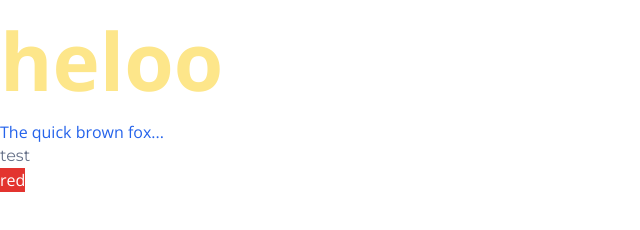
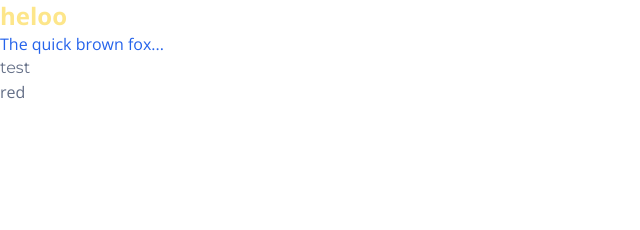
Before and after one commit to LpInfotech/Core_tailwind, a website: page assets/index.html in a window 1280 px wide. Shown: the whole page, without its empty margins (0-640 px from the left). Drawn offline with nearby package versions, Linux system fonts and the light colour scheme.

Commit message:
core_tailwind

```diff
--- a/assets/index.html
+++ b/assets/index.html
@@ -8,7 +8,7 @@
     <link rel="stylesheet" href="./css/main.css">
 </head>
 <body>
-    <h1 class="font-bold  text-amber-200">heloo</h1>
+    <h3 class="font-bold  text-amber-200">heloo</h3>
     <p class="text-blue-600/100">The quick brown fox...</p>
     <div class="color">
         <div class="font-montserrat">test</div>
--- a/src/base/style.css
+++ b/src/base/style.css
@@ -16,19 +16,46 @@
     /* ========= variables ============ */
 
     :root {
-        --orange-color: #FE8464;
+        --faded-orange-color: #FE8464;
         --gray-color: #646F87;
         --black-color: #293651;
         --font-family-open-sans: "Open Sans", sans-serif;
         --font-family-montserrat-sans: "Montserrat", sans-serif;
         --btn-color: linear-gradient(to right, #fe8464 0%, #fe6e9a 50%, #fe8464 100%);
         --outline-btn-color: rgba(100, 111, 135, 0.4);
+        --box-shodow-xsm:0px 3px 6px 0px rgb(112 112 112 / 44%);
+        --box-shadow-sm:0px 3px 26px 0px rgb(112 112 112 / 34%);
+        --box-shadow-lg:rgba(100, 111, 135, 0.4);
+        --box-shadow-xlg:0px 5px 26px 0px rgb(100 111 135 / 30%);
     }
 
     body{
         color:var(--gray-color);
+        @apply text-base font-normal;
     }
 
+    h1{
+    @apply text-4xl;
+    }
 
+    h2{
+    @apply text-3xl;
+    }
+
+    h3{
+    @apply text-2xl;
+    }
+
+    h4{
+    @apply text-xl;
+    }
+
+    h5{
+    @apply text-lg;
+    }
+
+    h6{
+    @apply text-base;
+    }
 
 }
--- a/tailwind.config.js
+++ b/tailwind.config.js
@@ -1,61 +1,12 @@
-const plugin = require('tailwindcss/plugin')
 module.exports = {
   theme: {
     extend: {
       fontFamily: {
-        'sans': ['"Open Sans", sans-serif'],
+        'sans': '"Open Sans", sans-serif',
         montserrat: '"Montserrat", sans-serif',
       }
     },
-    fontSize: {
-      'xs': '.75rem',
-      'sm': '.875rem',
-      'tiny': '.875rem',
-      'base': '1rem',
-      'lg': '1.125rem',
-      'xl': '1.375rem',
-      '2xl': '1.563rem',
-      '3xl': '1.875rem',
-      '4xl': '2.188rem',
-      '5xl': '2.5rem',
-      '6xl': '4rem',
-      '7xl': '5rem',
-    },
-
   },
-  purge:{
   content: ["./assets/**/*.html"],
-  },
-  plugins: [
-    plugin(function({ addComponents, addBase, config }) {
-      addComponents({
-        '.btn': {
-          padding: '.5rem 1rem',
-          borderRadius: '.25rem',
-          fontWeight: '600',
-        },
-        '.btn-blue': {
-          backgroundColor: '#3490dc',
-          color: '#fff',
-          '&:hover': {
-            backgroundColor: '#2779bd'
-          },
-        },
-        '.btn-red': {
-          backgroundColor: '#e3342f',
-          color: '#fff',
-          '&:hover': {
-            backgroundColor: '#cc1f1a'
-          },
-        },
-      })
-
-      addBase({
-        'h1': { fontSize: config('theme.fontSize.7xl') },
-        'h2': { fontSize: config('theme.fontSize.xl') },
-        'h3': { fontSize: config('themefontSize.lg') },
-      })
-
-    })
-  ],
+  plugins: [],
 }
```
Also changed, not shown: assets/css/main.css.
